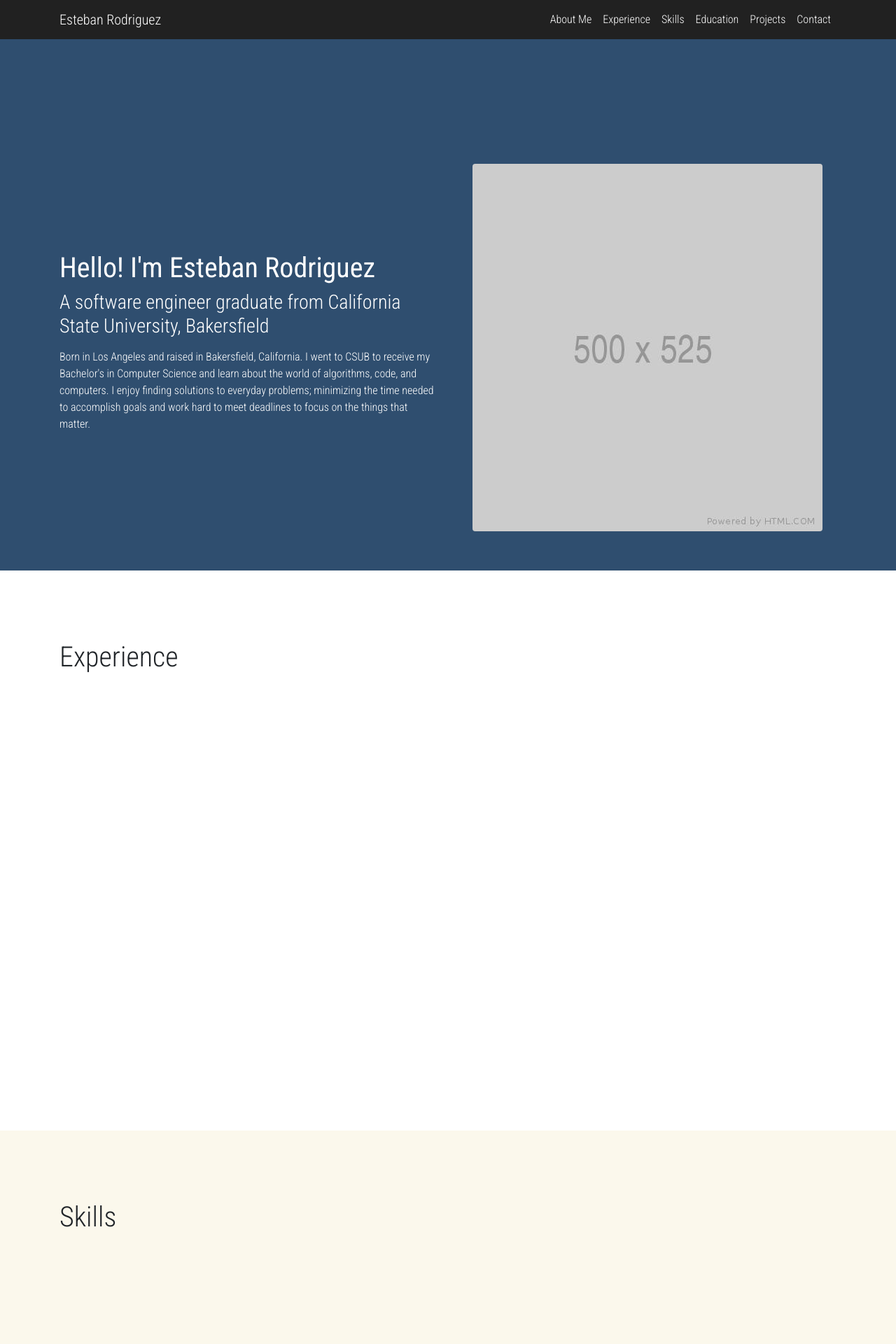
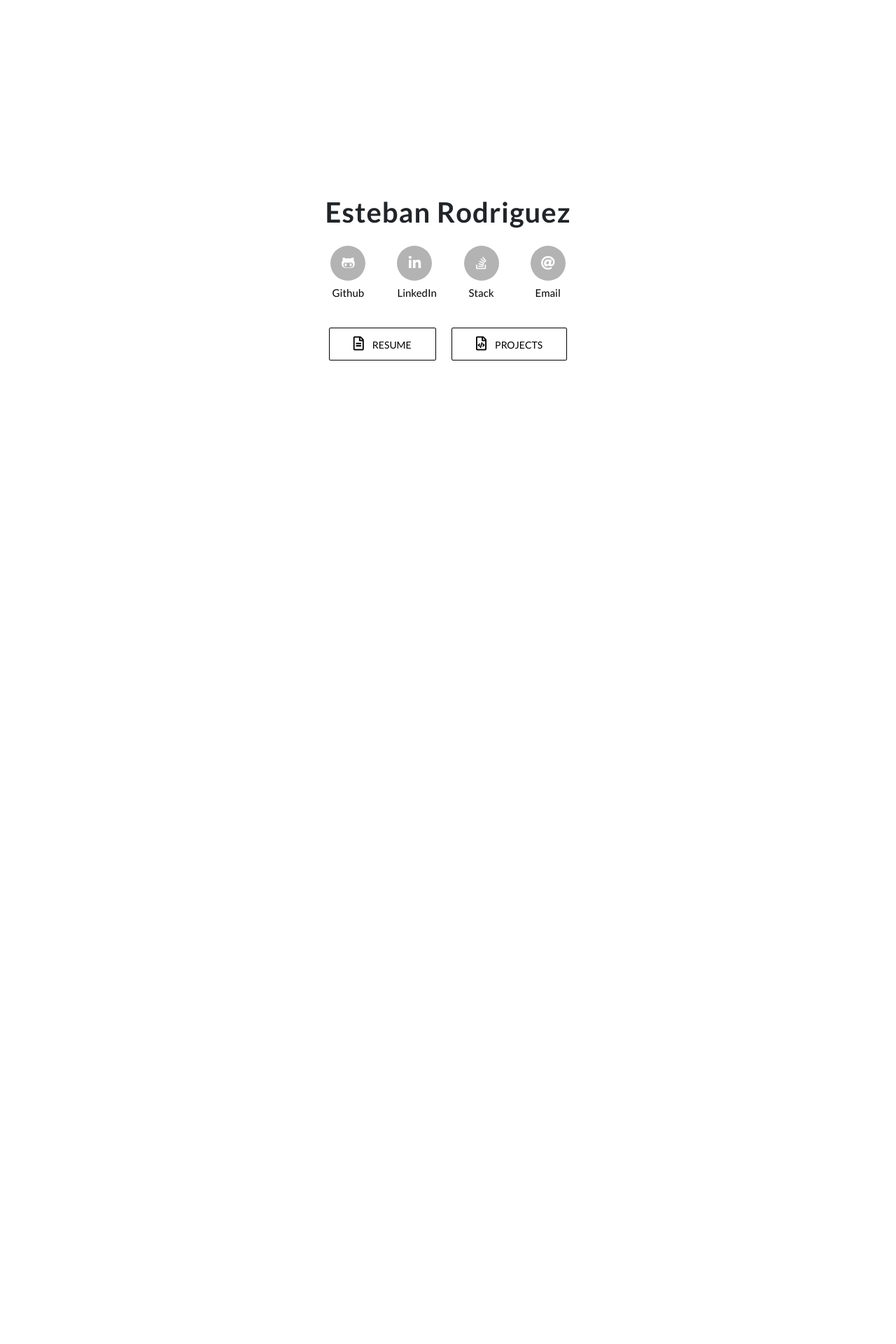
Before and after one commit to erodriguez0/portfolio, a PHP site: page / in a window 1280 px wide. Shown: the top 1920 px of the page at 70% size. After the commit the page ends 515 px from the top, so only its background shows below. Run offline with PHP 8.4, Linux system fonts and the light colour scheme; some libraries are stand-ins or nearby versions.

Commit message:
new look

```diff
--- a/index.html
+++ b/index.html
@@ -22,110 +22,46 @@
 	<link rel="stylesheet" href="./style.css">
 </head>
 <body data-spy="scroll">
-<main class="container-fluid px-0">
 
-	<!-- Sticky navigation -->
-	<nav id="navbar-wrap" class="navbar navbar-expand-lg navbar-dark bg-dark z-depth-0 sticky-top">
-		<div class="container">
-			<a class="navbar-brand" href="./">Esteban Rodriguez</a>
-			<button class="navbar-toggler" type="button" data-toggle="collapse" data-target="#navbar">
-				<span class="navbar-toggler-icon"></span>
-			</button>
-			<div class="collapse navbar-collapse" id="navbar">
-				<ul class="navbar-nav ml-auto">
-					<li class="nav-item">
-						<a class="nav-link" href="#about">About Me</a>
-					</li>
-					<li class="nav-item">
-						<a class="nav-link" href="#experience">Experience</a>
-					</li>
-					<li class="nav-item">
-						<a class="nav-link" href="#skills">Skills</a>
-					</li>
-					<li class="nav-item">
-						<a class="nav-link" href="#education">Education</a>
-					</li>
-					<li class="nav-item">
-						<a class="nav-link" href="#projects">Projects</a>
-					</li>
-					<li class="nav-item">
-						<a class="nav-link" href="#contact">Contact</a>
-					</li>
-				</ul>
+<main class="container-fluid">
+	<section id="#top" class="row">
+		<div class="col-12 my-auto">
+			<h1 id="h1-name" class="text-center mb-4">Esteban Rodriguez</h1>
+			<div class="mx-auto my-auto d-flex justify-content-center pb-3">
+		        <ul class="social-network social-circle">
+
+		        	<li class="px-3"><a href="https://github.com/erodriguez0" class="icoGithub" title="Github" target="_blank">
+		        		<i class="fab fa-github-alt"></i>
+		        		<small>Github</small>
+		        	</a></li>
+
+		        	<li class="px-3"><a href="https://www.linkedin.com/in/erodriguez0/" class="icoLinkedin" title="Linkedin" target="_blank">
+		        		<i class="fab fa-linkedin-in"></i>
+		        		<small>LinkedIn</small>
+		        	</a></li>
+
+		        	<li class="px-3"><a href="https://stackoverflow.com/users/2445730/esteban-rodriguez" class="icoStackOverflow" title="Stack Overflow">
+		        		<i class="fab fa-stack-overflow"></i>
+		        		<small>Stack</small>
+		        	</a></li>
+
+		        	<li class="px-3"><a href="mailto:erodriguez0705@gmail.com" class="icoEmail" title="Email">
+		        		<i class="fas fa-at"></i>
+		        		<small>Email</small>
+		        	</a></li>
+
+		        </ul>
 			</div>
-		</div>
-	</nav>
-
-	<!-- About Me -->
-	<section id="about" class="text-white wow fadeIn">
-		<div class="container">
-			<div class="row align-items-center px-3 px-lg-0">
-				<div class="col-12 col-lg-6">
-					<h1><b>Hello! I'm Esteban Rodriguez</b></h1>
-					<h3 class="mt-2">A software engineer graduate from California State University, Bakersfield</h3>
-					<p class="mt-3">
-						Born in Los Angeles and raised in Bakersfield, California. I went to CSUB to receive my Bachelor's in Computer Science and learn about the world of algorithms, code, and computers. I enjoy finding solutions to everyday problems; minimizing the time needed to accomplish goals and work hard to meet deadlines to focus on the things that matter.
-					</p>
-				</div>
-				<div class="col-12 col-lg-6 mt-5 mt-lg-0 align-items-center">
-					<img class="mx-auto d-block img-fluid rounded" src="./img/500x525.jpg">
-				</div>
+			<div class="mx-auto my-auto d-flex justify-content-center my-auto">
+				<button class="btn btn-outline-primary z-depth-0 d-flex justify-content-center mr-3">
+					<i class="far fa-file-alt mr-1"></i><span class="pl-2">Resume</span>
+				</button>
+				<button class="btn btn-outline-primary z-depth-0 d-flex justify-content-center">
+					<i class="far fa-file-code mr-1"></i><span class="pl-2">Projects</span>
+				</button>
 			</div>
 		</div>
 	</section>
-
-	<!-- Experience -->
-	<section id="experience" class="wow fadeIn">
-		<div class="container">
-			<div class="row">
-				<div class="col-12">
-					<h1>Experience</h1>
-				</div>
-			</div>
-		</div>
-	</section>
-
-	<!-- Skills -->
-	<section id="skills" class="wow fadeIn">
-		<div class="container">
-			<div class="row">
-				<div class="col-12">
-					<h1>Skills</h1>
-				</div>
-			</div>
-	</section>
-
-	<!-- Education -->
-	<section id="education" class="text-white wow fadeIn">
-		<div class="container">
-			<div class="row">
-				<div class="col-12">
-					<h1>Education</h1>
-				</div>
-			</div>
-	</section>
-
-	<!-- Projects -->
-	<section id="projects" class="text-white wow fadeIn">
-		<div class="container">
-			<div class="row">
-				<div class="col-12">
-					<h1>Projects</h1>
-				</div>
-			</div>
-	</section>
-
-	<!-- Contact -->
-	<section id="contact" class="text-white wow fadeIn">
-		<div class="container">
-			<div class="row">
-				<div class="col-12">
-					<h1>Contact</h1>
-				</div>
-			</div>
-		</div>
-	</section>
-
 </main>
 
 <!-- JQuery -->
@@ -136,19 +72,6 @@
 <script type="text/javascript" src="https://cdnjs.cloudflare.com/ajax/libs/twitter-bootstrap/4.3.1/js/bootstrap.min.js"></script>
 <!-- MDB core JavaScript -->
 <script type="text/javascript" src="https://cdnjs.cloudflare.com/ajax/libs/mdbootstrap/4.8.11/js/mdb.min.js"></script>
-<script type="text/javascript">
-	if($(window).width() > 768) {
-		// wow = new WOW({
-		// 	boxClass:     'wow',      // default
-		// 	animateClass: 'animated', // default
-		// 	offset:       0,          // default
-		// 	mobile:       false,      // default
-		// 	live:         true        // default
-		// });
-		wow = new WOW();
-		// wow.init();
-	}
-</script>
 <script type="text/javascript" src="./script.js"></script>
 </body>
 </html>
--- a/script.js
+++ b/script.js
@@ -1,49 +1,3 @@
 $(document).ready(function() {
-	if($(window).width() < 992) {
-		// $(function() {
-		//     // // Desired offset, in pixels
-		//     // var offset = 55;
-		//     // // Desired time to scroll, in milliseconds
-		//     // var scrollTime = 500;
-
-		//     // $('a[href^="#"]').click(function() {
-		//     //     // Need both `html` and `body` for full browser support
-		//     //     $("html, body").animate({
-		//     //         scrollTop: $( $(this).attr("href") ).offset().top - offset
-		//     //     }, scrollTime);
-
-		//     //     // Prevent the jump/flash
-		//     //     return false;
-		//     // });
-
-	 //     	var navMain = $(".navbar-collapse"); // avoid dependency on #id
-		//      // "a:not([data-toggle])" - to avoid issues caused
-		//      // when you have dropdown inside navbar
-		//      navMain.on("click", "a:not([data-toggle])", null, function () {
-		//          navMain.collapse('hide');
-		//      });
-		// });
-	}
-
-	// $('body').scrollspy({
-	// 	target: '#navbar',
-	// 	offset: 56
-	// });
-
-	// function navbarFade() {
-	// 	var navbar = $("#navbar-wrap");
-
-	// 	if($(this).scrollTop() >= 56) {
-	// 		navbar.removeClass("bg-dark").addClass("transparent-nav");
-	// 		console.log("working");
-	// 	} else if($(this).scrollTop() < 56) {
-	// 		navbar.addClass("bg-dark").removeClass("transparent-nav");
-	// 	}
-
-	// }
-
-	// $(window).scroll(function () {
- //        navbarFade();
- //    });
 
 });
--- a/style.css
+++ b/style.css
@@ -1,58 +1,134 @@
-@import url('https://fonts.googleapis.com/css?family=Roboto+Condensed:300,400,700&display=swap');
+@import url('https://fonts.googleapis.com/css?family=Lato:300,400,700');
 
 /*Extra small devices (portrait phones, less than 576px)*/
 /*No media query since this is the default in Bootstrap*/
 
 html, body {
 	background-color: #fff;
-	font-family: 'Roboto Condensed', sans-serif;
+	font-family: 'Lato', sans-serif;
 	scroll-behavior: smooth;
 	/* Sticky navbar cannot have overflow hidden in parent */
 }
 
-.transparent-nav {
-	background-color: rgba(0,0,0,0.5);
+section {
+	width: 100vw;
+	height: 100vh;
 }
 
-section {
-	min-height: 100vh;
-	padding: 100px 0;
+#h1-name {
+	font-weight: 700;
+	letter-spacing: 1px;
 }
 
-#about {
-	margin-top: -56px;
-	/*padding-top: 156px;*/
-	/* Dark blue */
-	background-color: #2F4E6F;
+ul.social-network {
+	list-style: none;
+	display: inline;
+	margin-left:0 !important;
+	padding: 0;
+}
+ul.social-network li {
+	display: inline;
+	margin: 0 5px;
 }
 
-#about .container {
-	margin-bottom: -44px;
+ul.social-network li small {
+	color: #000;
+	font-size: 15px;
 }
 
-#experience {
-	/* White */
-	background-color: #fff;
+.social-network a.icoFacebook:hover {
+	background-color:#3B5998;
 }
 
-#skills {
-	/* Cream */
-	background-color: #fbf8ec;
+.social-network a.icoTwitter:hover {
+	background-color:#33ccff;
 }
 
-#education {
-	/* Dark red */
-	background-color: #660000;
+.social-network a.icoLinkedin:hover {
+	background-color:#007bb7;
 }
 
-#projects {
-	/* Gold */
-	background-color: #272B2E;
+.social-network a.icoGithub:hover {
+	background-color:#000;
 }
 
-#contact {
-	/* Dark grey */
-	background-color: #3B4043;
+.social-network a.icoStackOverflow:hover {
+	background-color:#f48024;
+}
+
+.social-network a.icoEmail:hover {
+	background-color:#dd1e1e;
+}
+
+.social-network a.icoFacebook:hover i, .social-network a.icoTwitter:hover i,
+.social-network a.icoLinkedin:hover i {
+	color:#fff;
+}
+a.socialIcon:hover, .socialHoverClass {
+	color:#44BCDD;
+}
+
+.social-circle li a {
+	display:inline-block;
+	position:relative;
+	margin:0 auto 0 auto;
+	-moz-border-radius:50%;
+	-webkit-border-radius:50%;
+	border-radius:50%;
+	text-align:center;
+	width: 50px;
+	height: 50px;
+	font-size:20px;
+	background-color: #b3b3b3;
+}
+.social-circle li i {
+	margin:0;
+	line-height:50px;
+	text-align: center;
+}
+
+.social-circle li a:hover i, .triggeredHover {
+	-webkit-transition: all 0.2s;
+	-moz-transition: all 0.2s;
+	-o-transition: all 0.2s;
+	-ms-transition: all 0.2s;
+	transition: all 0.2s;
+}
+.social-circle i {
+	color: #fff;
+	-webkit-transition: all 0.8s;
+	-moz-transition: all 0.8s;
+	-o-transition: all 0.8s;
+	-ms-transition: all 0.8s;
+	transition: all 0.8s;
+}
+
+.btn-outline-primary {
+	border-color: #000 !important;
+	border-width: 1px !important;
+}
+
+button span {
+	color: #000;
+	font-size: 14px;
+	margin-top: 2px;
+	/*line-height: 1.75em;*/
+}
+
+button i {
+	color: #000;
+	font-size: 20px;
+	margin-top: 1px;
+}
+
+button:hover span, button:hover i {
+	color: #000 !important;
+}
+
+.btn-outline-primary:hover {
+	border-color: #000 !important;
+	background-color: #fff !important;
+	color: #000 !important;
 }
 
 /*Small devices (landscape phones, 576px and up)*/
@@ -67,18 +143,7 @@ section {
 
 /*Large devices (desktops, 992px and up)*/
 @media (min-width: 992px) {
-	.col-* {
-		min-height: 100%;
-	}
 
-	#about {
-		margin-top: -56px;
-		padding-top: 156px;
-	}
-
-	#about .container {
-		margin-top: 78px;
-	}
 }
 
 /*Extra large devices (large desktops, 1200px and up)*/
```
